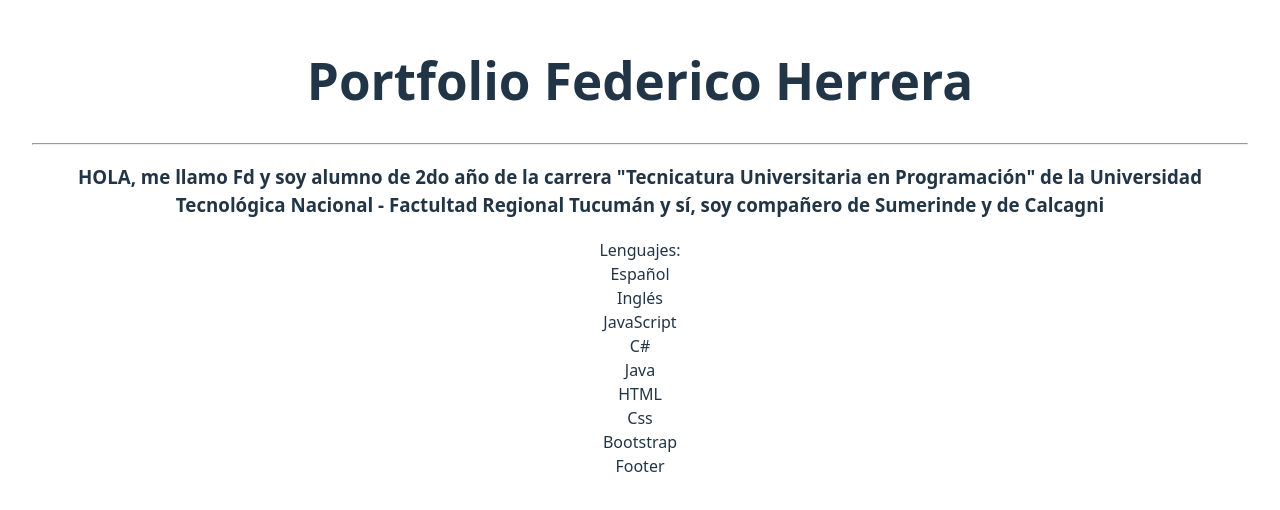
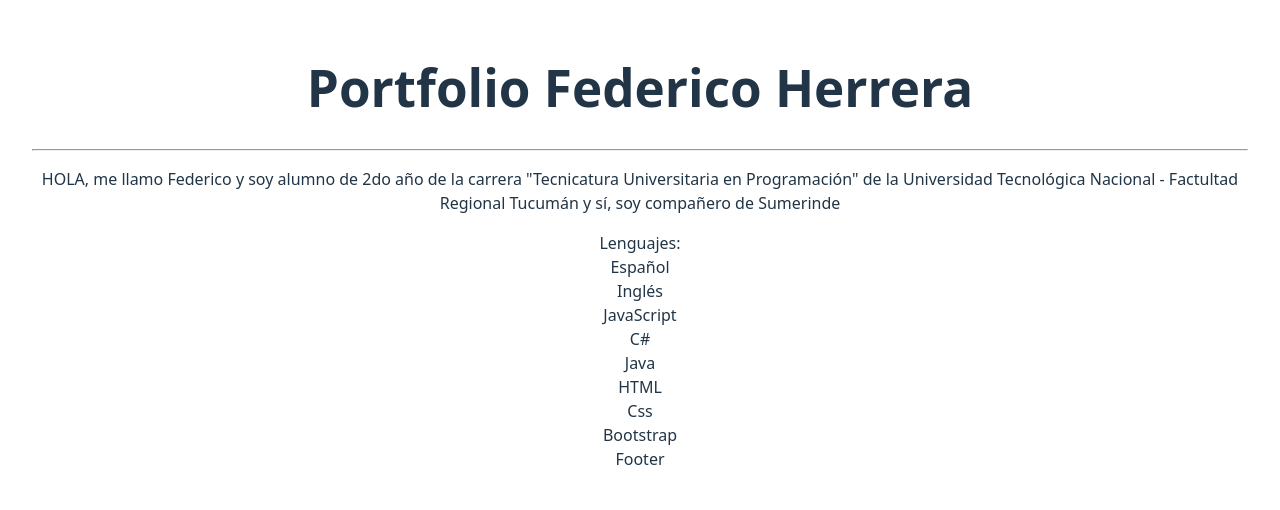
Before and after one commit to Fedexhlz/portfolio-federico-herrera, a React (Vite) app: page / in a window 1280 px wide. Shown: the part 152-662 px from the top of the page. Built offline with nearby package versions, Linux system fonts and the light colour scheme.

Commit message:
Se modifican componentes para el uso de props

```diff
--- a/src/components/Header.jsx
+++ b/src/components/Header.jsx
@@ -1,11 +1,13 @@
 import React from 'react';
 
-const Header = () => {
-  let alumno = 'Federico Herrera';
+const Header = (props) => {
+  const { nombre, apellido } = props.alumno;
 
   return (
     <div>
-      <h1>Portfolio {alumno}</h1>
+      <h1>
+        Portfolio {nombre} {apellido}
+      </h1>
       <hr />
     </div>
   );
--- a/src/components/Main.jsx
+++ b/src/components/Main.jsx
@@ -1,19 +1,15 @@
 import React from 'react';
-import "../css/Main.css"
+import '../css/Main.css';
 
-const Main = () => {
-  let alumno = 'Fd';
-  let alumnoSum = 'Sumerinde';
-  let alumnoCal = 'Calcagni';
+const Main = (props) => {
+  const { nombre, universidad, carrera, amigo } = props.alumno;
 
   return (
     <div>
-      <h3>
-        HOLA, me llamo {alumno} y soy alumno de 2do año de la carrera
-        "Tecnicatura Universitaria en Programación" de la Universidad
-        Tecnológica Nacional - Factultad Regional Tucumán y sí, soy compañero de{' '}
-        {alumnoSum} y de {alumnoCal}
-      </h3>
+      <p>
+        HOLA, me llamo {nombre} y soy alumno de 2do año de la carrera "{carrera}
+        " de la {universidad} y sí, soy compañero de {amigo}
+      </p>
       <ul>
         <li>Lenguajes:</li>
         <li>Español</li>
--- a/src/pages/Home.jsx
+++ b/src/pages/Home.jsx
@@ -4,10 +4,21 @@ import Main from '../components/Main';
 import Footer from '../components/Footer';
 
 const Home = () => {
+  const alumno = {
+    nombre: 'Federico',
+    apellido: 'Herrera',
+    edad: 38,
+    lenguajes: ['Javascript', 'C#', 'Java'],
+    carrera: 'Tecnicatura Universitaria en Programación',
+    universidad:
+      'Universidad Tecnológica Nacional - Factultad Regional Tucumán',
+    amigo: 'Sumerinde',
+  };
+
   return (
     <div>
-      <Header />
-      <Main />
+      <Header alumno={alumno} />
+      <Main alumno={alumno} />
       <Footer />
     </div>
   );
```
